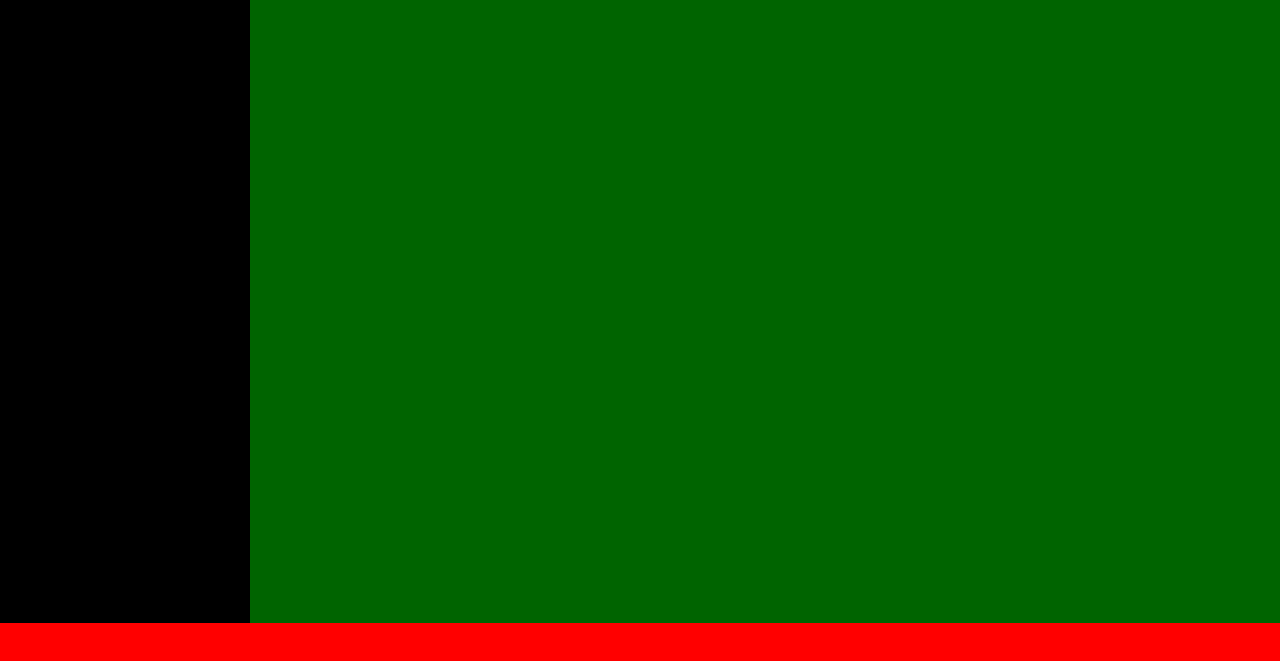
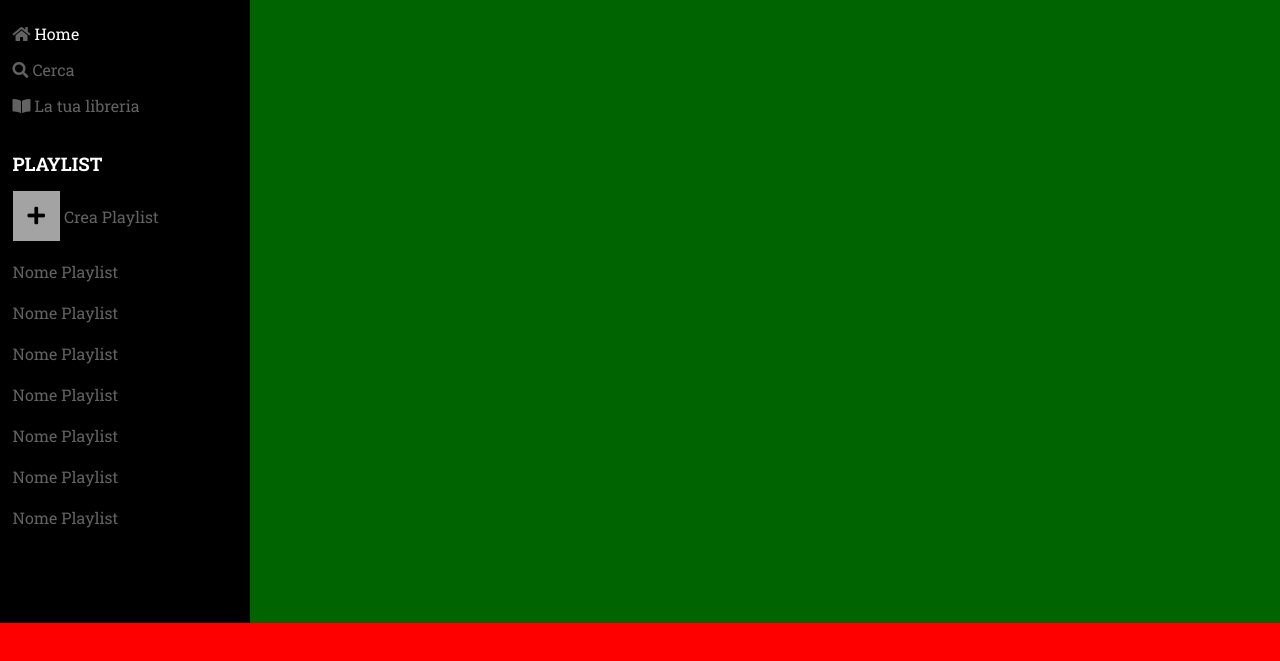
Before and after one commit to Tommaso-Macco/html-css-spotifyweb, a plain HTML site: page index.html in a window 1280 px wide. Shown: the part 77-738 px from the top of the page. Drawn offline with Linux system fonts and the light colour scheme.

Commit message:
Desktop version nav

```diff
--- a/index.html
+++ b/index.html
@@ -4,6 +4,9 @@
     <meta charset="UTF-8">
     <meta http-equiv="X-UA-Compatible" content="IE=edge">
     <meta name="viewport" content="width=device-width, initial-scale=1.0">
+    <link rel="preconnect" href="https://fonts.googleapis.com">
+    <link rel="preconnect" href="https://fonts.gstatic.com" crossorigin>
+    <link href="https://fonts.googleapis.com/css2?family=Roboto+Slab:wght@100;200;400;700;900&display=swap" rel="stylesheet">
     <link rel="stylesheet" href="style.css">
     <link rel="stylesheet" href="https://cdnjs.cloudflare.com/ajax/libs/font-awesome/5.15.3/css/all.min.css">
     <title>Spotify WebApp</title>
@@ -13,13 +16,60 @@
         <nav> <!-- NAV -->
             <div class="nav-container">
                 <div id="logo">
-                    <img src="img/logo.svg" alt="">
+                    <img id="logonormal" src="img/logo.svg" alt="">
+                    <img id="onlyxs" src="img/logo-small.svg" alt="">
                 </div>
+                <div class="main-nav"> <!-- 3 Main Buttons -->
+                    <ul>
+                        <li class="icon-text-nav home hlnik">
+                            <i class="fas fa-home"></i> <a href="#"> Home</a>
+                        </li>
+                        <li class="icon-text-nav hlink">
+                            <i class="fas fa-search"></i><a href="#"> Cerca</a>
+                        </li>
+                        <li class="icon-text-nav hlink">
+                            <i class="fas fa-book-open"></i><a href="#"> La tua libreria</a>
+                        </li>
+                    </ul>
+                </div>
+                <div class="playlist-tab"> <!-- All Playlist Section -->
+                    <h3 id="playlist-title">PLAYLIST</h3>
+                    <div id="create-playlist"> <!-- CREA PLAYLIST -->
+                        <div class="hlink" id="button-playlist">
+                            <i class="fas fa-plus"></i> Crea Playlist
+                        </div>
+                    </div>
+                    <div id="list-playlist">
+                        <ul>
+                            <li class="playlist-name hlink">
+                                <a href="">Nome Playlist</a>
+                            </li>
+                            <li class="playlist-name hlink">
+                                <a href="">Nome Playlist</a>
+                            </li>
+                            <li class="playlist-name hlink">
+                                <a href="">Nome Playlist</a>
+                            </li>
+                            <li class="playlist-name hlink">
+                                <a href="">Nome Playlist</a>
+                            </li>
+                            <li class="playlist-name hlink">
+                                <a href="">Nome Playlist</a>
+                            </li>
+                            <li class="playlist-name hlink">
+                                <a href="">Nome Playlist</a>
+                            </li>
+                            <li class="playlist-name hlink">
+                                <a href="">Nome Playlist</a>
+                            </li>
+                        </ul>
+                    </div>
 
+                </div>
             </div>
         </nav>
 
-        <main> <!-- MAIN -->
+        <main id="xsversion"> <!-- MAIN -->
 
         </main>
     </div>
--- a/style.css
+++ b/style.css
@@ -5,6 +5,38 @@
     margin: 0;
     border: 0;
     box-sizing: border-box;
+}
+
+body {
+    font-family: 'Roboto Slab', serif;
+    /* DEBUG */
+    color: #626262;
+}
+
+ul {
+    list-style: none;
+    padding: 0;
+}
+
+a {
+    text-decoration: none;
+    color: #626262;
+}
+
+.hlink {
+    cursor: pointer;
+}
+
+.hlink:hover {   /* hover color white */
+    color: #fff;
+}
+
+.hlink>a:hover {   /* hover color white */
+    color: #fff;
+}
+
+.hmusic:hover { /* hover play music */
+
 }
 
 /* WRAPPER RULES */
@@ -37,18 +69,108 @@ nav {
     /* DEBUG */
 }
 
+/* LOGO RULES */
 #logo {
     display: flex;
     align-items: center;
     height: 100px;
 }
 
+#onlyxs {
+    display: none;
+}
+
+/* MAIN-NAV RULES */
+.icon-text-nav {
+    padding-bottom: 15px;
+}
+
 #logo img {
     width: 70%;
 }
 
+.home>a {
+    color: #fff;
+}
+
+/* PLAYLIST-TAB RULES */
+.playlist-tab {
+    margin-top: 20px;
+}
+
+#playlist-title {
+    color: #fff;
+    margin-bottom: 15px;
+}
+
+#button-playlist>i {
+    font-size: 20px;
+    padding: 15px;
+    cursor: pointer;
+    color: black;
+    background-color: #a3a3a3;
+}
+
+#list-playlist { /* SCROLL PLAYLIST */
+    /* overflow-y: scroll; */
+}
+
+.playlist-name {
+    margin-top: 20px;
+}
+
+/* MEDIA NAV X SMALL */
+/* @media screen and (max-width: 552px) {
+
+    .nav-container {
+        display: flex;
+        justify-content: center;
+        align-items: center;
+    }
+
+    #xsversion {
+        width: calc(100% - 75px);
+    }
+
+    nav {
+        width: 75px;
+    }
+
+    #logo {
+        height: auto;
+    }
+
+    #onlyxs {
+        display: inline-block;
+        padding-left: 5px;
+    }
+
+    #logo>img {
+        width: 20px;
+    }
 
 
+    #logonormal {
+        display: none;
+    }
+
+    .playlist-tab {
+        display: none;
+    }
+
+    .icon-text-nav>a {
+        display: none;
+    }
+} */
+
+
+
+
+
+
+
+
+/* ---------------------------------------------------------- */
 /* MAIN RULES */
 
 main {
@@ -63,6 +185,7 @@ main {
 
 footer {
     height: 100px;
+    z-index: 100;
     /* DEBUG */
     background-color: red;
 }
```
